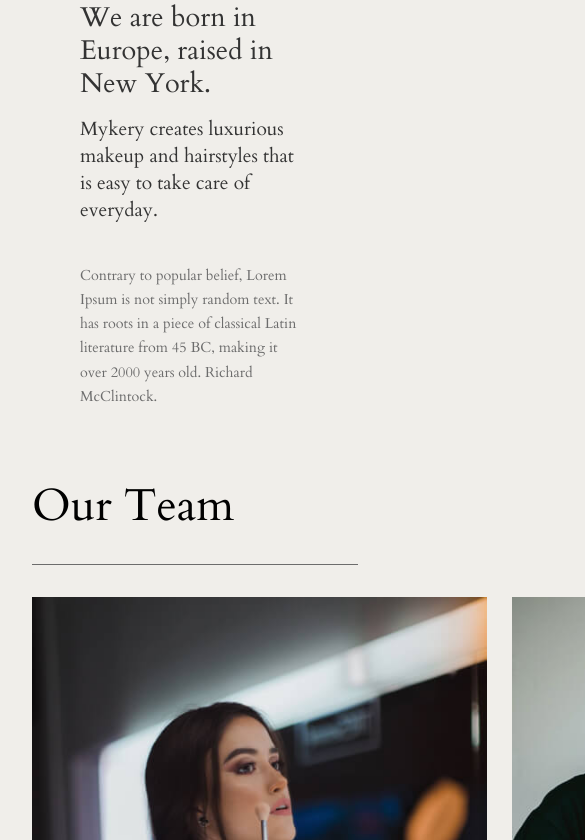
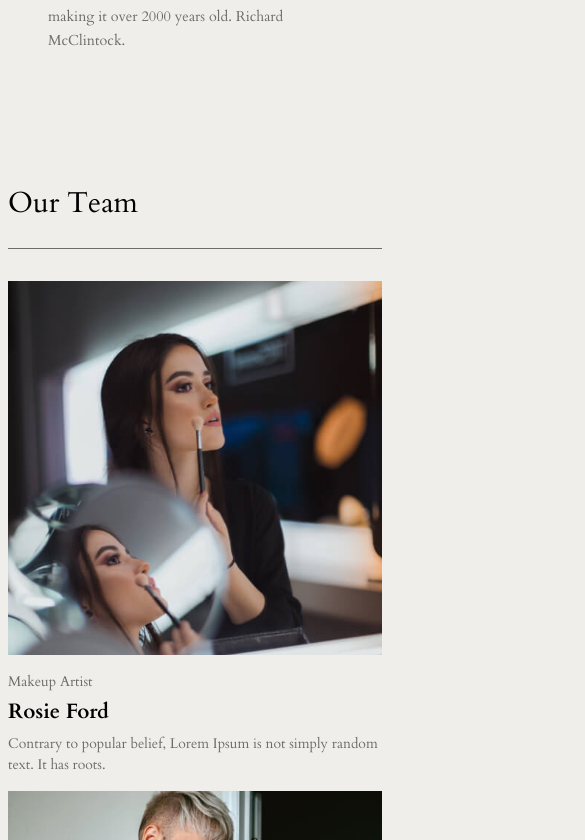
Before and after one commit to drishti1920/makeup-website, a React (Create React App) app: page /about-us in a window 390 px wide. Shown: the part 704-1544 px from the top of the page, 585 px wide, since content can reach past the window. Built offline with nearby package versions, Linux system fonts and the light colour scheme.

Commit message:
Enhance TeamCard component with PropTypes and responsive styling

```diff
--- a/src/components/common/team-card/TeamCard.jsx
+++ b/src/components/common/team-card/TeamCard.jsx
@@ -1,11 +1,12 @@
 import React from "react";
+import PropTypes from 'prop-types';
 import styles from "./TeamCard.module.css";
 
 const TeamCard = ({ image, name, description, position }) => {
   return (
     <div className={styles.TeamCardContainer}>
       <div className={styles.TeamImage}>
-        <img src={image} alt="image-name" />
+        <img src={image} alt={`${name} - ${position}`} />
       </div>
 
       <div className={styles.TeamDetails}>
@@ -17,4 +18,11 @@ const TeamCard = ({ image, name, description, position }) => {
   );
 };
 
+TeamCard.propTypes = {
+  image: PropTypes.string.isRequired,
+  name: PropTypes.string.isRequired,
+  description: PropTypes.string.isRequired,
+  position: PropTypes.string.isRequired
+};
+
 export default TeamCard;
--- a/src/components/common/team-card/TeamCard.module.css
+++ b/src/components/common/team-card/TeamCard.module.css
@@ -1,82 +1,82 @@
 .TeamCardContainer {
   display: flex;
   flex-direction: column;
-  gap: var(--spacing-lg);
+  gap: var(--spacing-md);
+  width: 100%;
 }
 
 .TeamImage {
-  width: 455px;
+  position: relative;
+  width: 100%;
+  padding-top: 100%; /* 1:1 Aspect ratio */
 }
 
 .TeamImage img {
+  position: absolute;
+  top: 0;
+  left: 0;
   width: 100%;
+  height: 100%;
+  object-fit: cover;
 }
 
 .TeamDetails {
   display: flex;
   flex-direction: column;
   gap: var(--spacing-sm);
-  color: #262626;
 }
 
 .TeamDetails h2 {
   font-size: 1.7rem;
+  margin: 0;
+  line-height: 1.2;
 }
 
-.TeamDetails p {
+.position {
   font-size: 18px;
   color: var(--dark-text-color);
+  margin: 0;
 }
 
 .description {
-  width: 422px;
-  letter-spacing: 0.5px;
+  font-size: 16px;
+  color: var(--dark-text-color);
+  margin: 0;
+  line-height: 1.5;
 }
 
 @media (min-width: 2560px) {
-  .TeamImage {
-    width: 812px;
-  }
-  .TeamDetails p {
-    font-size: 29px;
-  }
-  .description {
-    width: 660px;
-  }
-
   .TeamDetails h2 {
     font-size: 2.5rem;
   }
-}
 
-@media (min-width: 1400px) {
-  .TeamImage {
-    width: 400px;
+  .position {
+    font-size: 24px;
+  }
+
+  .description {
+    font-size: 20px;
   }
 }
 
-@media (min-width: 1200px) and (max-width: 1399px) {
-  .TeamCardContainer {
-    width: 300px;
-  }
-  .TeamImage {
-    width: 300px;
+@media (max-width: 1200px) {
+  .TeamDetails h2 {
+    font-size: 1.5rem;
   }
 
+  .position,
   .description {
-    width: 300px;
+    font-size: 15px;
   }
 }
 
-@media (min-width: 992px) and (max-width: 1199px) {
-  .TeamCardContainer {
-    width: 269px;
-  }
-  .TeamImage {
-    width: 269px;
+@media (max-width: 576px) {
+  .TeamDetails h2 {
+    font-size: 1.3rem;
   }
 
+  .position,
   .description {
-    width: 269px;
+    font-size: 14px;
   }
 }
--- a/src/pages/about-us/AboutUs.module.css
+++ b/src/pages/about-us/AboutUs.module.css
@@ -1,17 +1,29 @@
 .AboutusPage {
   min-height: 100vh;
-  padding: 11rem 2rem 0 2rem;
-  margin: 0 auto;
+  padding: 11rem 0 0 0;
   background-color: var(--page-color);
+  width: 100%;
+  overflow-x: hidden; /* Prevent horizontal scroll */
 }
 
 .aboutBannerImage {
-  min-height: 400px;
+  width: 100%;
+  max-width: 1400px;
+  margin: 0 auto;
+  padding: 0 var(--spacing-xl);
 }
 
 .aboutBannerImage img {
-  height: 100%;
   width: 100%;
+  height: auto;
+  object-fit: cover;
+}
+
+.TeamSection {
+  width: 100%;
+  max-width: 1400px;
+  margin: 0 auto;
+  padding: var(--spacing-xxxl) var(--spacing-xl);
 }
 
 .TeamHeading {
@@ -19,30 +31,89 @@
   font-weight: 400;
   border-bottom: 1px solid var(--dark-text-color);
   padding-bottom: var(--spacing-lg);
+  margin-bottom: var(--spacing-xl);
 }
 
 .TeamSectionGrid {
-  padding: var(--spacing-xl) 0;
   display: grid;
-  gap: 25px;
-  grid-template-columns: 1fr 1fr 1fr;
+  grid-template-columns: repeat(3, 1fr);
+  gap: var(--spacing-xl);
+  width: 100%;
 }
 
 @media (min-width: 2560px) {
+  .AboutusPage {
+    padding-top: 13rem;
+  }
+
   .TeamHeading {
     font-size: 3.8rem;
-    margin-top: 3rem;
+  }
+
+  .aboutBannerImage,
+  .TeamSection {
+    max-width: 2000px;
   }
 }
 
-@media (min-width: 1400px) {
-}
+@media (max-width: 1200px) {
+  .TeamSectionGrid {
+    gap: var(--spacing-lg);
+  }
 
-@media (min-width: 1200px) and (max-width: 1399px) {
-  .aboutBannerImage {
-    width: 1144px;
+  .aboutBannerImage,
+  .TeamSection {
+    padding-left: var(--spacing-lg);
+    padding-right: var(--spacing-lg);
   }
 }
 
-@media (min-width: 992px) and (max-width: 1199px) {
+@media (max-width: 992px) {
+  .TeamSectionGrid {
+    grid-template-columns: repeat(2, 1fr);
+  }
+
+  .TeamHeading {
+    font-size: 2.4rem;
+  }
 }
+
+@media (max-width: 768px) {
+  .AboutusPage {
+    padding-top: 9rem;
+  }
+
+  .aboutBannerImage,
+  .TeamSection {
+    padding-left: var(--spacing-md);
+    padding-right: var(--spacing-md);
+  }
+
+  .TeamHeading {
+    font-size: 2rem;
+  }
+
+  .TeamSectionGrid {
+    gap: var(--spacing-md);
+  }
+}
+
+@media (max-width: 576px) {
+  .AboutusPage {
+    padding-top: 7rem;
+  }
+
+  .aboutBannerImage,
+  .TeamSection {
+    padding-left: var(--spacing-sm);
+    padding-right: var(--spacing-sm);
+  }
+
+  .TeamSectionGrid {
+    grid-template-columns: 1fr;
+  }
+
+  .TeamHeading {
+    font-size: 1.8rem;
+  }
+}
```
